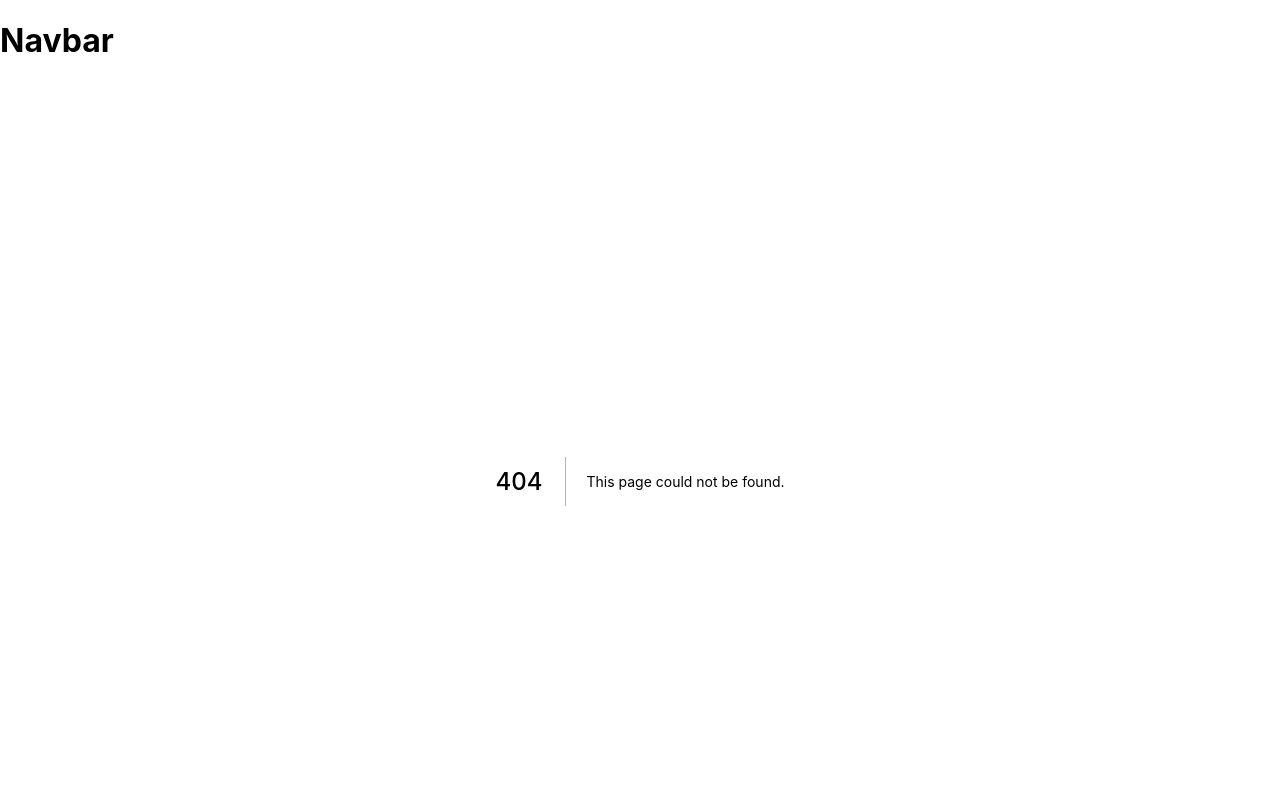
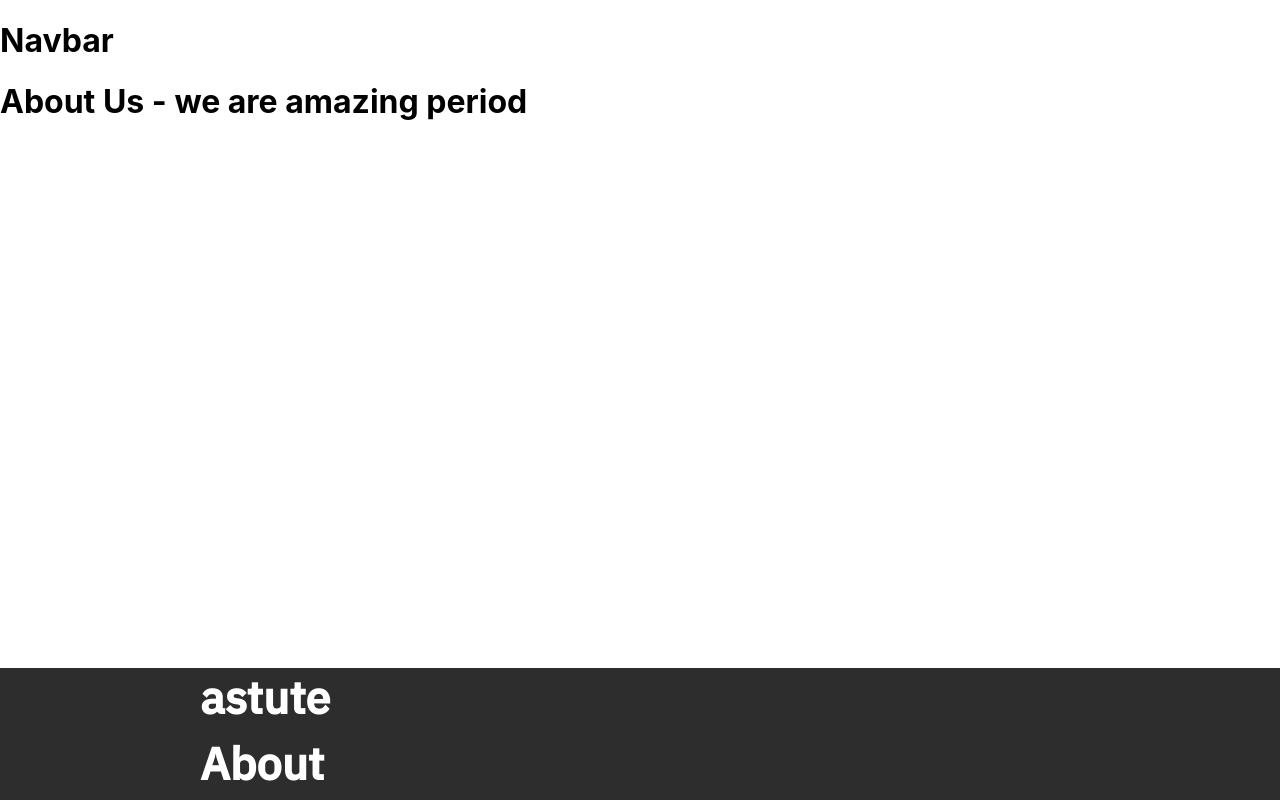
Before and after one commit to Munogwata/astute-v4, a Next.js app: page /about in a window 1280 px wide. Before the commit this address had no page. Shown: the top 800 px of the page. Built offline with nearby package versions, Linux system fonts and the light colour scheme.

Commit message:
adding footer navigation

```diff
--- a/components/universal/Footer.js
+++ b/components/universal/Footer.js
@@ -1,10 +1,33 @@
-
+import footerstyles from '../../styles/components/Footer.module.scss';
+import Link from 'next/link';
 
 
 const Footer = () => {
     return (
-        <div>
-            <h1>Footer</h1>
+        <div className={footerstyles.footerContainer}>
+
+            <div className={footerstyles.footerContentContainer}>
+            <div className={footerstyles.footerColumnOne}>
+                <span className={footerstyles.textLogo}>
+                    <Link href='/'>
+                    <a>
+                    astute
+                    </a>
+                    </Link>
+                    </span>
+                    <span className={footerstyles.textLogo}>
+                    <Link href='/about'>
+                    <a>
+                 About
+                    </a>
+                    </Link>
+                    </span>
+
+            </div>
+
+
+            </div>
+
         </div>
     )
 }
--- /dev/null
+++ b/pages/about.js
@@ -0,0 +1,15 @@
+
+
+export default function About() {
+    return (
+      <div >
+
+
+
+          <h1>
+           About Us - we are amazing period
+          </h1>
+
+      </div>
+    )
+  }
--- a/styles/base/Colors.module.scss
+++ b/styles/base/Colors.module.scss
@@ -0,0 +1,9 @@
+//the basics
+
+$white: white;
+$black: black;
+
+//the greys
+$medium-grey: #424245;
+$dark-grey: #2d2d2d;
+$light-grey: #f4f3f6;
--- a/styles/base/Fonts.module.scss
+++ b/styles/base/Fonts.module.scss
@@ -0,0 +1,40 @@
+@import url("https://fonts.googleapis.com/css2?family=IBM+Plex+Sans:ital,wght@0,500;1,400;1,700&display=swap");
+
+//fonts
+$ibm-plex-sans: "IBM Plex Sans", sans-serif;
+
+//font-weightings
+$bold: 700;
+$regular: 400;
+
+//link fonts
+@mixin menu-link-default {
+  font-family: $ibm-plex-sans;
+  font-size: 30px;
+  font-weight: $bold;
+}
+
+@mixin sublinks-default {
+  font-family: $ibm-plex-sans;
+  font-size: 25px;
+  font-weight: $bold;
+}
+
+@mixin footer-link-default {
+  font-family: $ibm-plex-sans;
+  font-size: 16px;
+  font-weight: $bold;
+}
+
+@mixin footer-link-activated {
+  font-family: $ibm-plex-sans;
+  font-size: 20px;
+  font-weight: $bold;
+}
+
+//the text fonds
+@mixin logo-text-default {
+  font-family: $ibm-plex-sans;
+  font-size: 45px;
+  font-weight: $bold;
+}
--- a/styles/base/MediaQueries.module.scss
+++ b/styles/base/MediaQueries.module.scss
@@ -0,0 +1,7 @@
+$inner-desktoppage-container: 880px;
+$inner-tabletpage-container: 628px;
+$inner-mobilepage-container: 248px;
+
+$desktop-query: 1025px;
+$tablet-query: 768px;
+$mobile-query: 320px;
--- /dev/null
+++ b/styles/components/Footer.module.scss
@@ -0,0 +1,39 @@
+@use "../base/Colors.module.scss" as color;
+@use "../base/Fonts.module.scss" as font;
+@use "../base/MediaQueries.module.scss" as mediaquery;
+
+.footerContainer {
+  width: 100%;
+  display: flex;
+  justify-content: center;
+  position: fixed;
+  bottom: 0;
+  left: 0;
+  background-color: color.$dark-grey;
+  color: color.$white;
+}
+
+.footerContentContainer {
+  width: mediaquery.$inner-desktoppage-container;
+}
+
+.footerColumnOne {
+  width: 135px;
+  padding-right: 92px;
+  display: flex;
+  flex-direction: column;
+}
+
+.footerColumnTwo {
+  width: 302px;
+  padding-right: 152px;
+}
+
+.footerColumnThree {
+  width: 204px;
+}
+
+.textLogo {
+  @include font.logo-text-default;
+  padding-bottom: 8px;
+}
```
